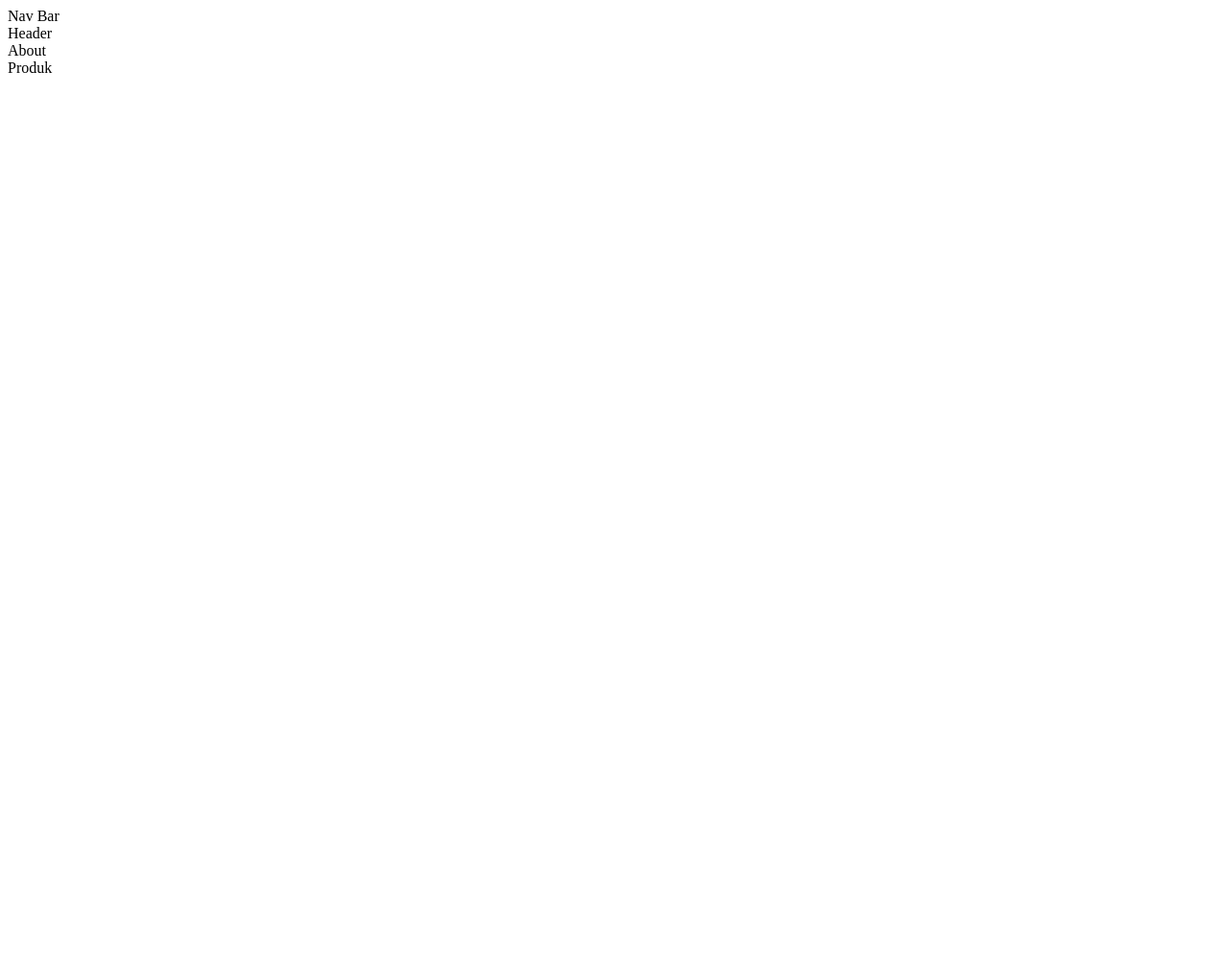
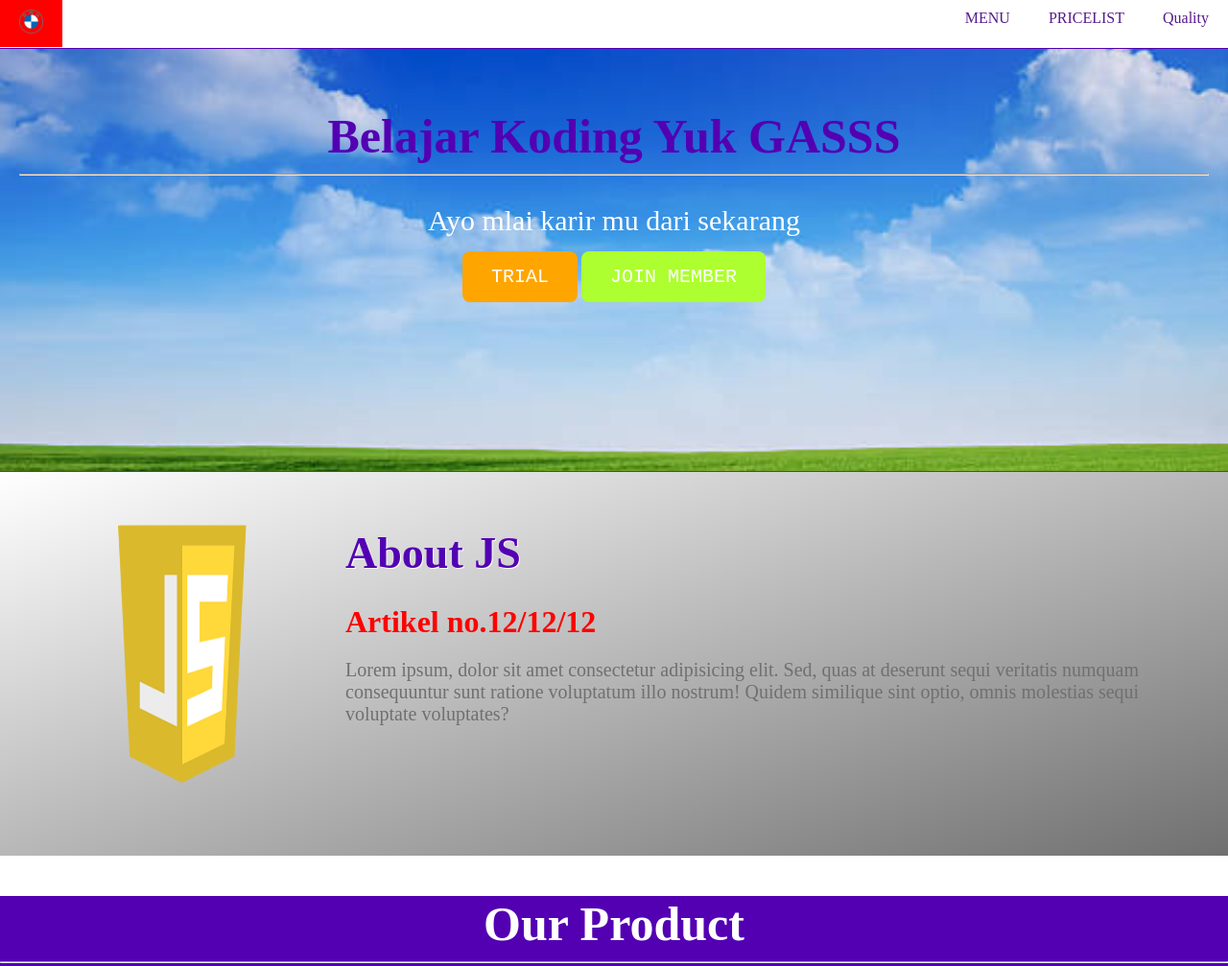
Before and after one commit to arsyad12/SASS-pada-CSS, a plain HTML site: page index.html in a window 1280 px wide. Shown: the top 1007 px of the page at 96% size. Before the commit the page ends 800 px from the top, so only its background shows below. Drawn offline with Linux system fonts and the light colour scheme.

Commit message:
update sass

```diff
--- a/index.html
+++ b/index.html
@@ -5,12 +5,89 @@
     <meta http-equiv="X-UA-Compatible" content="IE=edge">
     <meta name="viewport" content="width=device-width, initial-scale=1.0">
     <title>Document</title>
-    <link rel="stylesheet" href="/output.css">
+    <link rel="stylesheet" href="/web-sas/output.css">
 </head>
 <body>
-    <section class="nav">Nav Bar</section>
-    <section class="head">Header</section>
-    <section class="about">About</section>
-    <section class="product">Produk</section>
+    <section class="nav">
+
+        <a href=""><img src="/web-sas/BMW_logo_(gray).svg.png"></img></a>
+
+        <div class="right">
+
+            <a href="">MENU</a>
+            <a href="">PRICELIST</a>
+            <a href="">Quality</a>
+
+        </div>
+    </section>
+
+
+    <section class="head">
+
+    <div class="header-text">
+        <h1 class="judul-header">Belajar Koding Yuk GASSS</h1>
+        <hr>
+        <p>Ayo mlai karir mu dari sekarang</p>
+        <a class="button-primary">TRIAL</a>
+        <a class="button-secondary">JOIN MEMBER</a>
+    </div>
+
+    </section>
+
+
+
+    <section class="about">
+
+        <div class="grid-container">
+            <div class="item-sepertiga"><img src="/web-sas/Logo-Javascript.png" alt=""></div>
+            <div class="item-duapertiga">
+                <h1>About JS</h1>
+                <h2>Artikel no.12/12/12</h2>
+                <p>Lorem ipsum, dolor sit amet consectetur adipisicing elit. Sed, quas at deserunt sequi veritatis numquam consequuntur sunt ratione voluptatum illo nostrum! Quidem similique sint optio, omnis molestias sequi voluptate voluptates?</p>
+            </div>
+        </div>
+
+    </section>
+
+
+
+
+
+
+
+    <section class="product">
+
+        <div class="text-header">
+            <h1 class="judul-product">Our Product</h1>
+            <hr>
+        </div>
+
+
+        <div class="product-body">
+
+            <div class="poduct-item">
+                <div class="product-header">
+                    <div class="product-content">
+                        <div class="product-footer">
+
+
+                        </div>
+                    </div>
+                </div>
+            </div>
+        </div>
+
+
+
+    </section>
+
+
+
+
+
+
+
+    <section class="contact">Contact</section>
+    <section class="footer">Footer</section>
 </body>
 </html>
--- /dev/null
+++ b/web-sas/input.scss
@@ -0,0 +1,206 @@
+$light-color : #ffffff;
+$indigo-color : #5300b3;
+$grey-color : #707070;
+$red-color: #ff0000;
+
+$font-stack : 'helvetica','san-serif';
+
+
+body{
+    font:100,$font-stack;
+    margin: 0;
+}
+
+.nav{
+    background-color: $light-color;
+    color: $grey-color;
+    height: 50px;
+
+    a{
+        float: left;
+        display: block;
+        text-align: center;
+        padding: 10px 20px;
+        text-decoration: none;
+
+        img{
+            height: 25px;
+            width: 25px;
+        }
+
+    }
+
+    a:hover{
+        background-color: $red-color;
+        color: $indigo-color;
+        padding: 10px 20px;
+
+    }
+
+
+    .right{
+        display: block;
+        float: right;
+        text-align: center;
+        text-decoration: none;
+    }
+
+}
+
+.head{
+    padding: 20px;
+    background-image:url(/web-sas/sa.jpg);
+    background-position: center;
+    background-repeat: no-repeat;
+    background-size: cover;
+    position: relative;
+    border-top: 1px solid $indigo-color;
+    border-bottom: 1px solid $red-color;
+    color: $light-color;
+    height: 400px;
+}
+
+
+.header-text{
+    text-align: center;
+
+    p{
+        text-align: center;
+        font-size: 30px;
+    }
+
+    a{
+        font-size: 20px;
+        text-align: center;
+        text-decoration: none;
+        border: $indigo-color;
+
+    }
+}
+
+
+  @mixin judul ($color){
+        color: $color;
+        text-align: center;
+        font-size: 50px;
+        font-weight: 700;
+        margin-bottom: 10px;
+    }
+
+
+.judul-header{
+    @include judul($indigo-color);
+}
+
+.judul-product{
+    @include judul($light-color);
+}
+
+
+.button-basic{
+    border: none;
+    padding: 15px 30px;
+    text-align: center;
+    font-size: 20px;
+    cursor: pointer;
+    color: #ffffff;
+    font-family: 'Courier New', Courier, monospace;
+    border-radius: 8px;
+    text-decoration: none;
+    margin-top: 30px;
+}
+
+
+
+.button-primary{
+    @extend.button-basic;
+    background-color: orange;
+}
+
+
+.button-secondary{
+    @extend.button-basic;
+    background-color: greenyellow;
+}
+
+
+
+
+
+
+.about{
+    background-image: linear-gradient(to bottom right, $light-color,$grey-color);
+    color: $indigo-color;
+    height: 400px;
+
+    img{
+        border-radius: 100%;
+        padding: 20px;
+        width: 300px;
+        height: 300px;
+    }
+
+    h1{
+        color: $indigo-color;
+        text-shadow: 1px 1px $light-color;
+        font-size: 46px;
+        font-weight: 700;
+        margin-bottom: 10px;
+    }
+    h2{
+        color: $red-color;
+        font-size: 32px;
+        margin-bottom: 15px;
+    }
+    p{
+        color: $grey-color;
+        font-size: 20px;
+    }
+
+}
+
+.grid-container{
+
+    display: grid;
+    grid-template-columns: auto auto auto;
+    padding: 20px;
+}
+
+
+@mixin item($start,$end){
+
+    grid-column-start: $start;
+    grid-column-end: $end;
+}
+
+.item-sepertiga{
+    @include item(1,2);
+
+}
+
+.item-duapertiga{
+    @include item(2,3);
+
+}
+
+
+
+
+
+
+.product{
+    background-color: $indigo-color;
+    height: 400px;
+}
+
+.contact{
+    background-color: $light-color;
+    color: $grey-color;
+    height: 50px;
+}
+
+.footer{
+    background-color: $indigo-color;
+    color: $light-color;
+    height: 50px;
+}
```
Also changed, not shown: noted.txt, output.css (deleted), sass.scss (deleted), web-sas/BMW_logo_(gray).svg.png (added), web-sas/Logo-Javascript.png (added), web-sas/kitten.jpg (added), web-sas/logo-2582748_960_720.png (added), web-sas/output.css (added), web-sas/sa.jpg (added), 3 other files.
